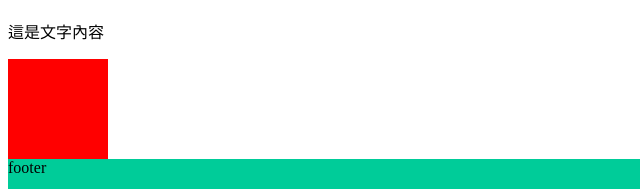
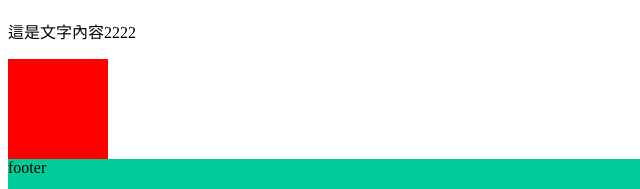
Before and after one commit to skar5268/gulp_practice, a plain HTML site: page index.html in a window 1280 px wide. Shown: the part 278-467 px from the top of the page, 0-640 px from the left. Drawn offline with Linux system fonts and the light colour scheme.

Commit message:
Update 2021-01-13T06:10:04.869Z

```diff
--- a/index.html
+++ b/index.html
@@ -18,7 +18,7 @@
 <h1>
   這是首頁的標題
 </h1>
-<p>這是文字內容</p>
+<p>這是文字內容2222</p>
 
 
 <div class="box"></div>
```
